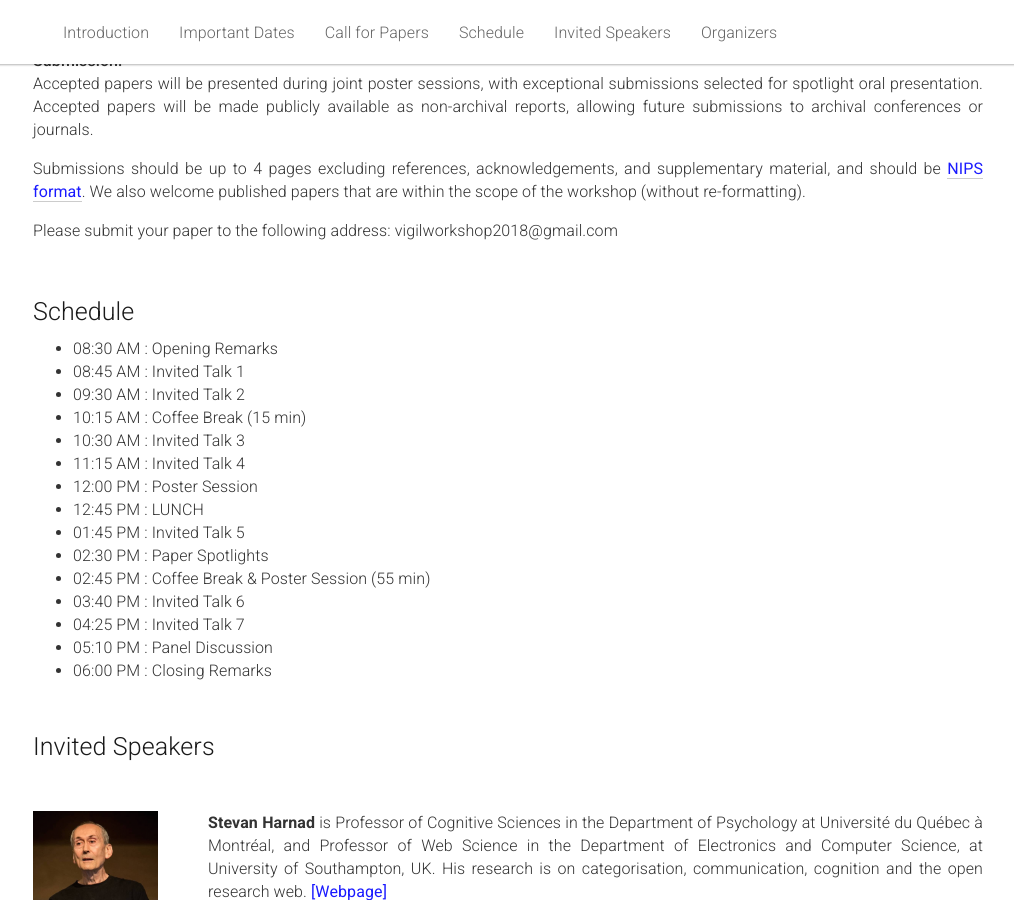
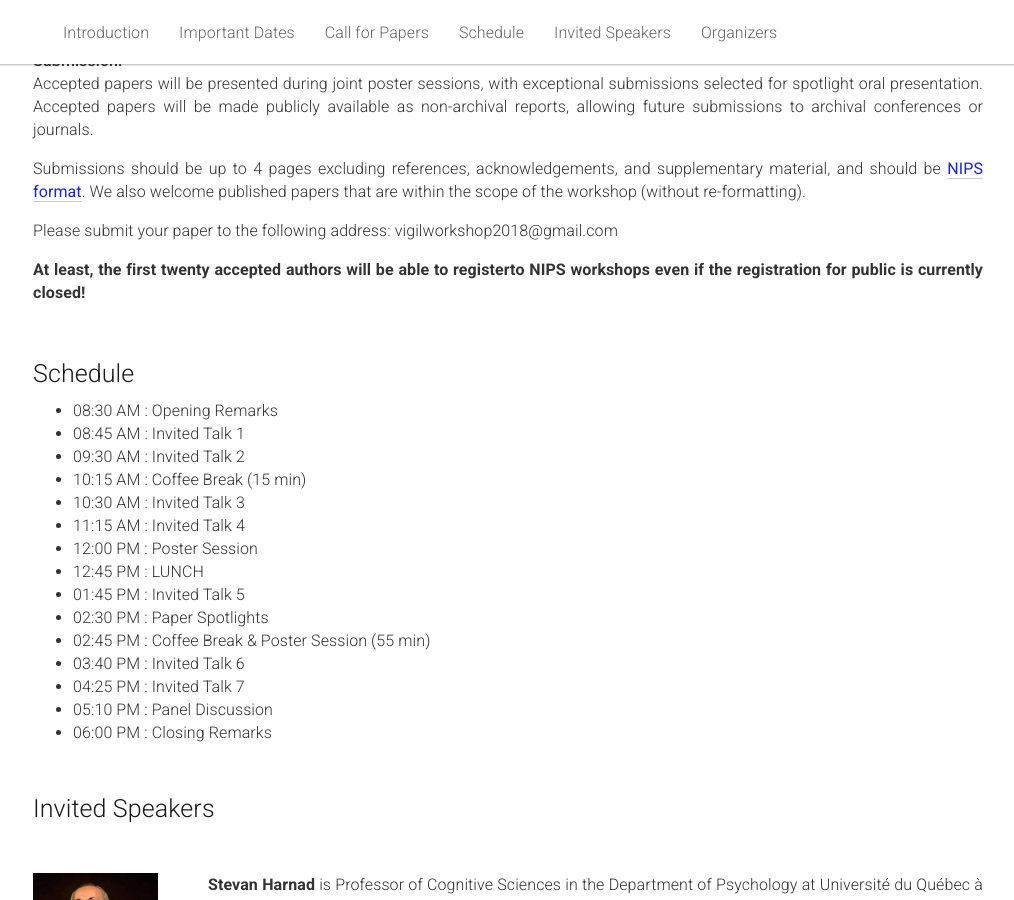
Before and after one commit to vigilworkshop/vigilworkshop.github.io, a Jekyll site: the page built from _pages/home.md, in a window 1280 px wide and 900 px high, scrolled down 1585 px. Shown: the whole window, without its empty margins (132-1146 px from the left). Built offline with Jekyll 4.4.1, drawn with Linux system fonts in a browser that asks for light colours.

Commit message:
Update home.md

```diff
--- a/_pages/home.md
+++ b/_pages/home.md
@@ -134,6 +134,9 @@ This workshop thus aims to gather people from various backgrounds - machine lear
 
   <p>
   Please submit your paper to the following address: vigilworkshop2018@gmail.com
+  </p>
+
+    <p><b>At least, the first twenty accepted authors will be able to registerto NIPS workshops even if the registration for public is currently closed!</b>
   </p>
 
   </div>
```
